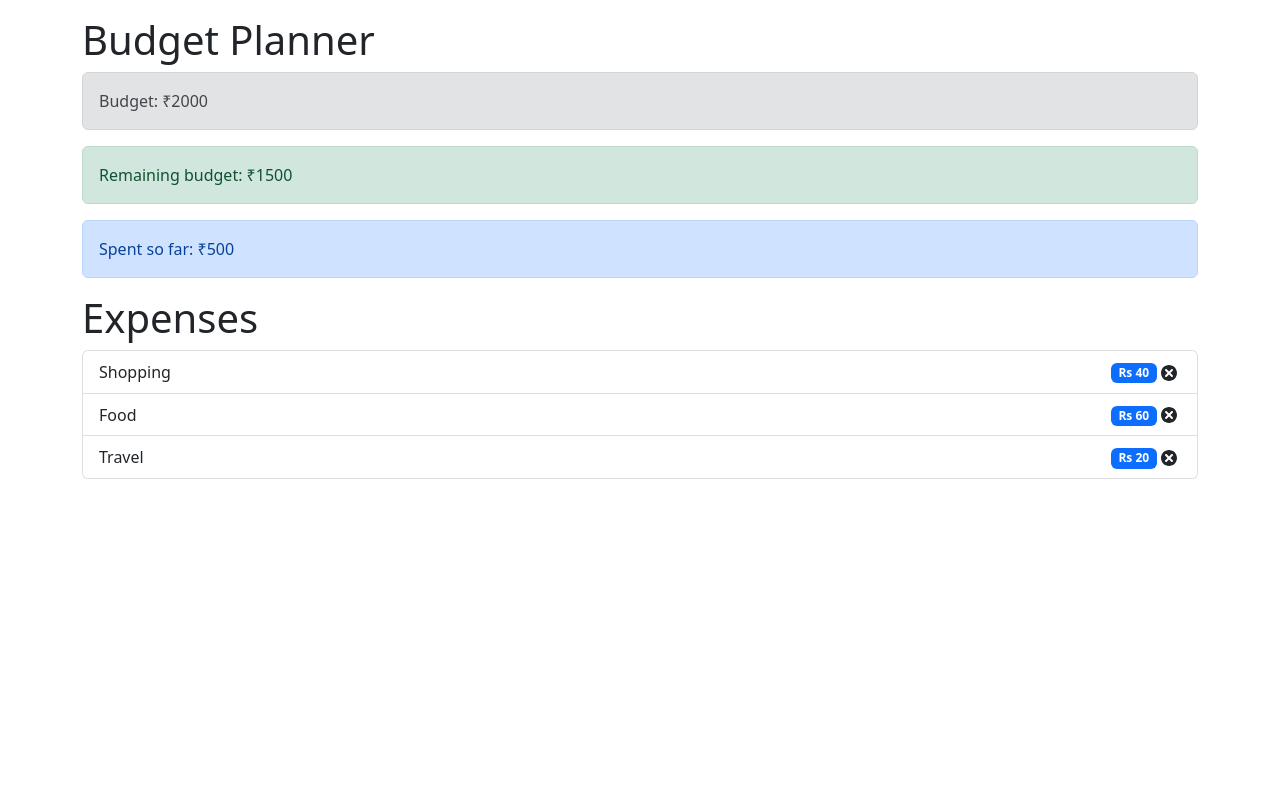
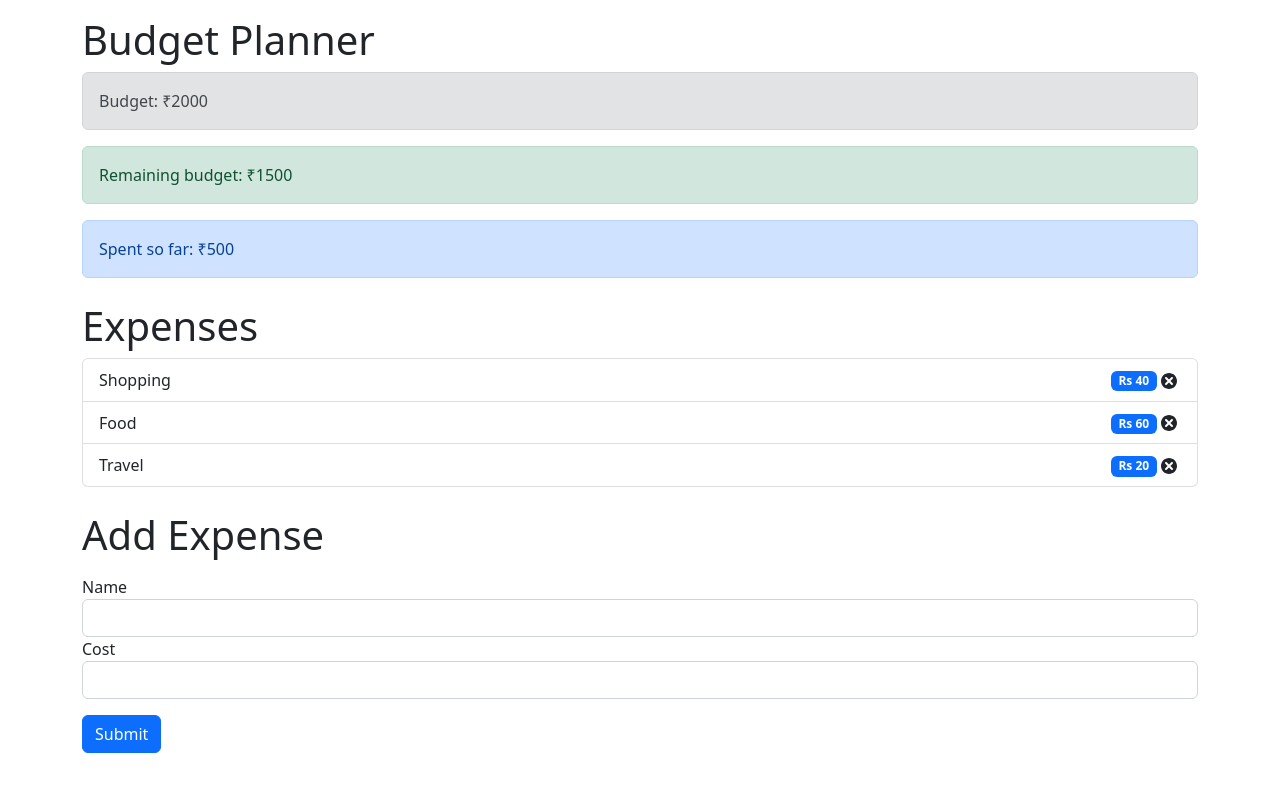
Before and after one commit to sparshtiwari10/budget-tracker, a React (Create React App) app: page / in a window 1280 px wide. Shown: the top 792 px of the page. Built offline with nearby package versions, Linux system fonts and the light colour scheme.

Commit message:
Added Expense form

```diff
--- a/src/App.js
+++ b/src/App.js
@@ -4,6 +4,7 @@
 import Remaining from './components/Remaining';
 import ExpenseList from './components/ExpenseList';
 import Spent from './components/Spent';
+import AddExpenseForm from './components/AddExpenseForm';
 const App = () => {
   return (
     //<p>Hello Sparsh</p>
@@ -18,13 +19,21 @@
       <div className='col-sm'>
         <Spent></Spent>
       </div>
-      <div className='mt-3'>
+      <div className='mt-4'>
         <h1>Expenses</h1>
         <div className='row-mt-3'>
-        <div className='col-sm'>
-          <ExpenseList></ExpenseList>
+          <div className='col-sm'>
+            <ExpenseList></ExpenseList>
+          </div>
         </div>
-        </div>
+      </div>
+      <div className='mt-4'>
+        <h1>Add Expense</h1>
+      </div>
+      <div className='row mt-3'>
+      <div className='col-sm'>
+        <AddExpenseForm/>
+      </div>
       </div>
     </div>
 
--- /dev/null
+++ b/src/components/AddExpenseForm.js
@@ -0,0 +1,20 @@
+import React from 'react'
+
+const AddExpenseForm = () => {
+    return (
+        <form>
+            <div>
+                <label>Name</label>
+                <input type='text' className='form-control' id='name' required></input>
+            </div>
+            <div>
+                <label>Cost</label>
+                <input type='text' className='form-control' id='cost' required></input>
+            </div>
+            <input type='submit' className='btn btn-primary mt-3'></input>
+        </form>
+
+    )
+}
+
+export default AddExpenseForm;
```
